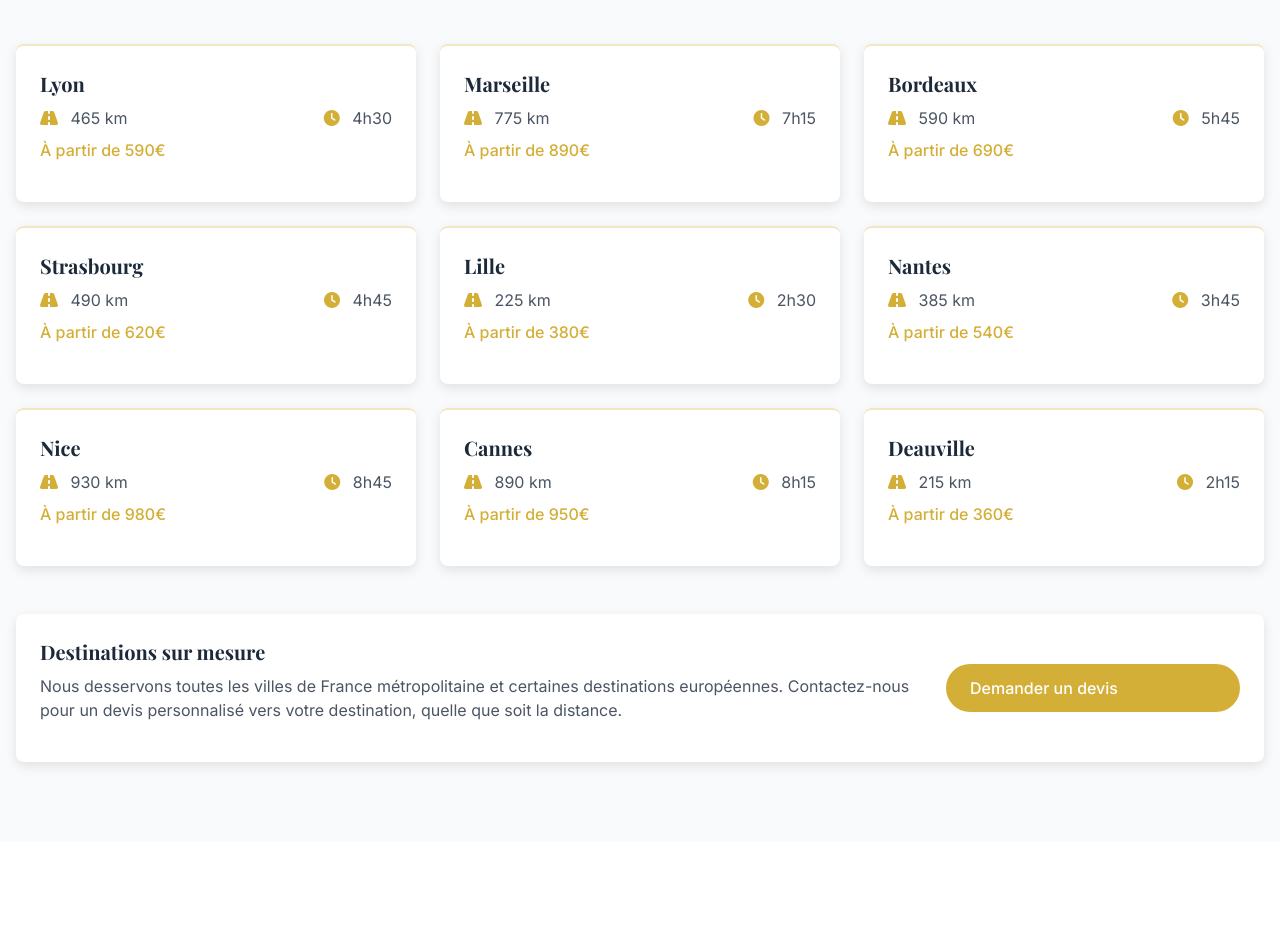
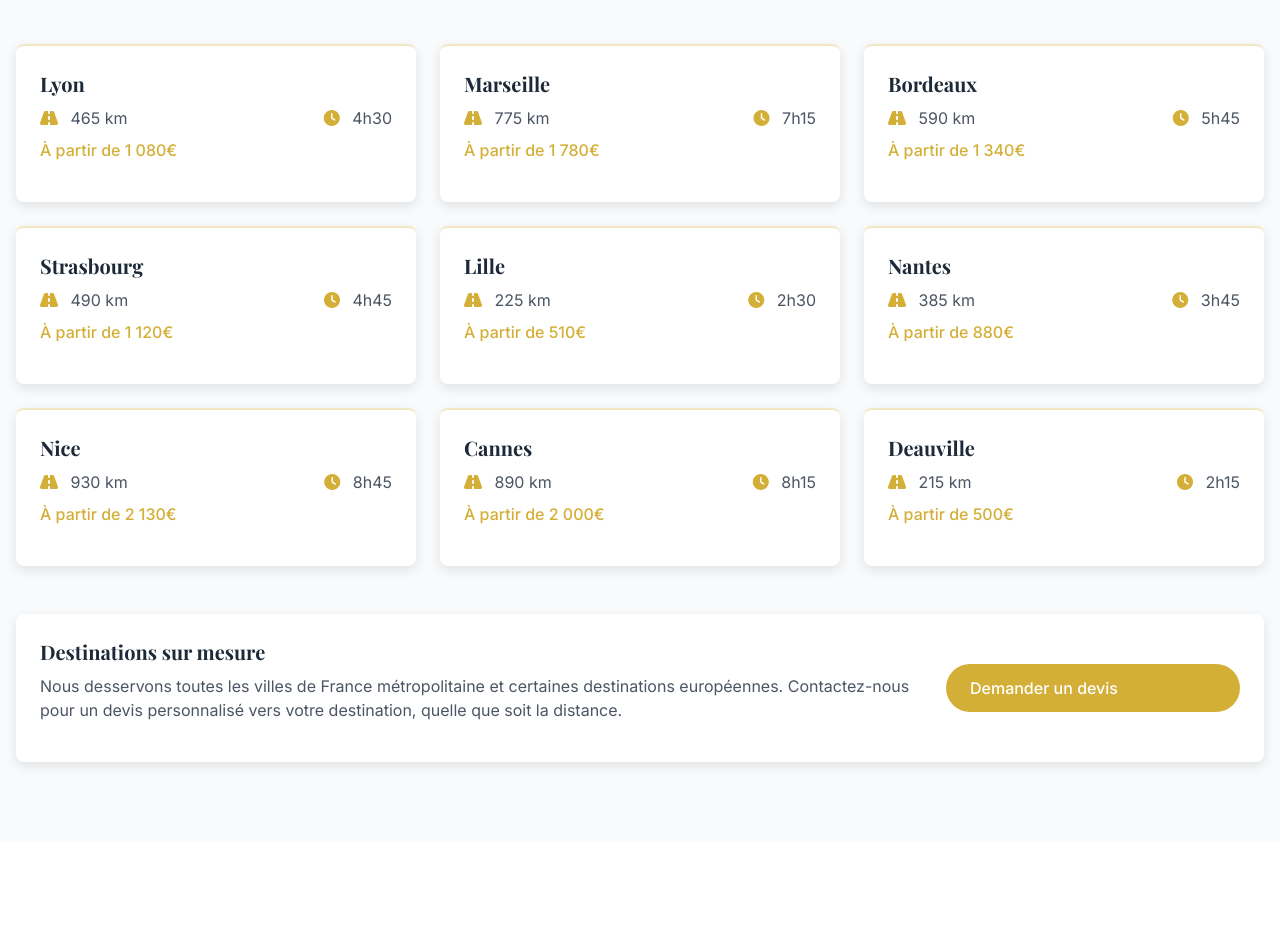
Before and after one commit to rylessKechit/ELC-next, a Next.js app: page /services-longue-distance in a window 1280 px wide. Shown: the part 4260-5189 px from the top of the page. Built offline with nearby package versions, Linux system fonts and the light colour scheme; no server answers.

Commit message:
changed prices of longue sistances courses

```diff
--- a/app/(pages)/flotte-vehicules/page.js
+++ b/app/(pages)/flotte-vehicules/page.js
@@ -16,7 +16,7 @@ import mercedesVClass from '@/public/assets/images/mercedes-v-class.webp'
 
 export default function FlotteVehiculesPage() {
   // État pour suivre le véhicule sélectionné
-  const [selectedVehicle, setSelectedVehicle] = useState('sedan')
+  const [selectedVehicle, setSelectedVehicle] = useState('green')
 
   // Animation controls
   const headerControls = useAnimation()
@@ -109,7 +109,7 @@ export default function FlotteVehiculesPage() {
     {
       id: 'sedan',
       name: 'Berline de Luxe',
-      model: 'Mercedes-Benz Classe E',
+      model: 'Mercedes-Benz Classe S / BMW Série 7',
       description: 'Alliance parfaite entre élégance et confort pour vos déplacements professionnels et privés. La référence pour tous vos trajets d\'affaires.',
       capacity: 'Jusqu\'à 3 passagers',
       luggage: 'Jusqu\'à 3 bagages',
@@ -121,13 +121,13 @@ export default function FlotteVehiculesPage() {
         'Bouteilles d\'eau offertes',
         'Espace de travail confortable'
       ],
-      image: mercedesClasseE,
+      image: bmwSerie7,
       ideal: 'Idéal pour: Trajets d\'affaires, transferts aéroport, déplacements urbains'
     },
     {
       id: 'premium',
       name: 'Berline Premium',
-      model: 'Mercedes-Benz Classe S / BMW Série 7',
+      model: 'Mercedes-Benz Classe E / BMW Série 5',
       description: 'Le summum du luxe et du confort pour les clients les plus exigeants. Un cocon de sérénité pour vos déplacements de prestige.',
       capacity: 'Jusqu\'à 3 passagers',
       luggage: 'Jusqu\'à 3 bagages',
@@ -140,7 +140,7 @@ export default function FlotteVehiculesPage() {
         'Écrans individuels',
         'Isolation acoustique renforcée'
       ],
-      image: bmwSerie7,
+      image: mercedesClasseE,
       ideal: 'Idéal pour: Événements VIP, délégations importantes, clients exigeants'
     },
     {
--- a/app/(pages)/services-affaires/page.js
+++ b/app/(pages)/services-affaires/page.js
@@ -377,76 +377,6 @@ export default function ServicesAffairesPage() {
         </div>
       </section>
 
-      {/* Corporate Clients Section */}
-      <section
-        ref={clientsRef}
-        className="py-20 bg-gray-50"
-      >
-        <div className="container-custom">
-          <div className="text-center mb-16">
-            <h2>ILS NOUS FONT CONFIANCE</h2>
-            <p className="subtitle">Des entreprises exigeantes qui nous recommandent</p>
-          </div>
-
-          <motion.div
-            initial="hidden"
-            animate={clientsControls}
-            variants={fadeInVariant}
-            className="grid grid-cols-2 md:grid-cols-3 lg:grid-cols-6 gap-8 items-center"
-          >
-            {corporateClients.map((client, index) => (
-              <div key={index} className="flex items-center justify-center p-4">
-                <div className="w-32 h-32 relative filter grayscale hover:grayscale-0 transition-all duration-300">
-                  <Image
-                    src={client.logo}
-                    alt={client.name}
-                    fill
-                    className="object-contain"
-                  />
-                </div>
-              </div>
-            ))}
-          </motion.div>
-
-          <div className="mt-16 bg-white p-8 rounded-lg shadow-md">
-            <div className="flex flex-col md:flex-row gap-8 items-center">
-              <div className="md:w-2/3">
-                <h3 className="text-2xl mb-4">Programme Corporate Elysian</h3>
-                <p className="text-gray-600 mb-4">
-                  Découvrez notre programme dédié aux entreprises avec avantages exclusifs :
-                  tarifs préférentiels, facturation mensuelle, plateforme de réservation dédiée et
-                  service client prioritaire.
-                </p>
-                <Link href="/contact" className="btn btn-primary">
-                  Demander plus d'informations
-                </Link>
-              </div>
-              <div className="md:w-1/3 bg-gray-50 p-6 rounded-lg">
-                <h4 className="font-bold text-lg mb-4">Avantages du programme</h4>
-                <ul className="space-y-2">
-                  <li className="flex items-center">
-                    <i className="fas fa-check text-primary mr-3"></i>
-                    <span>Tarifs dégressifs selon volume</span>
-                  </li>
-                  <li className="flex items-center">
-                    <i className="fas fa-check text-primary mr-3"></i>
-                    <span>Chauffeurs attitrés</span>
-                  </li>
-                  <li className="flex items-center">
-                    <i className="fas fa-check text-primary mr-3"></i>
-                    <span>Rapport d'activité mensuel</span>
-                  </li>
-                  <li className="flex items-center">
-                    <i className="fas fa-check text-primary mr-3"></i>
-                    <span>Conseiller dédié 24/7</span>
-                  </li>
-                </ul>
-              </div>
-            </div>
-          </div>
-        </div>
-      </section>
-
       {/* Testimonials Section */}
       <section
         ref={testimonialsRef}
--- a/app/(pages)/services-longue-distance/page.js
+++ b/app/(pages)/services-longue-distance/page.js
@@ -162,15 +162,15 @@ export default function ServicesLongueDistancePage() {
 
   // Destinations populaires
   const popularDestinations = [
-    { name: 'Lyon', distance: '465 km', time: '4h30', price: 'À partir de 590€' },
-    { name: 'Marseille', distance: '775 km', time: '7h15', price: 'À partir de 890€' },
-    { name: 'Bordeaux', distance: '590 km', time: '5h45', price: 'À partir de 690€' },
-    { name: 'Strasbourg', distance: '490 km', time: '4h45', price: 'À partir de 620€' },
-    { name: 'Lille', distance: '225 km', time: '2h30', price: 'À partir de 380€' },
-    { name: 'Nantes', distance: '385 km', time: '3h45', price: 'À partir de 540€' },
-    { name: 'Nice', distance: '930 km', time: '8h45', price: 'À partir de 980€' },
-    { name: 'Cannes', distance: '890 km', time: '8h15', price: 'À partir de 950€' },
-    { name: 'Deauville', distance: '215 km', time: '2h15', price: 'À partir de 360€' },
+    { name: 'Lyon', distance: '465 km', time: '4h30', price: 'À partir de 1 080€' },
+    { name: 'Marseille', distance: '775 km', time: '7h15', price: 'À partir de 1 780€' },
+    { name: 'Bordeaux', distance: '590 km', time: '5h45', price: 'À partir de 1 340€' },
+    { name: 'Strasbourg', distance: '490 km', time: '4h45', price: 'À partir de 1 120€' },
+    { name: 'Lille', distance: '225 km', time: '2h30', price: 'À partir de 510€' },
+    { name: 'Nantes', distance: '385 km', time: '3h45', price: 'À partir de 880€' },
+    { name: 'Nice', distance: '930 km', time: '8h45', price: 'À partir de 2 130€' },
+    { name: 'Cannes', distance: '890 km', time: '8h15', price: 'À partir de 2 000€' },
+    { name: 'Deauville', distance: '215 km', time: '2h15', price: 'À partir de 500€' },
   ]
 
   // FAQ
```
